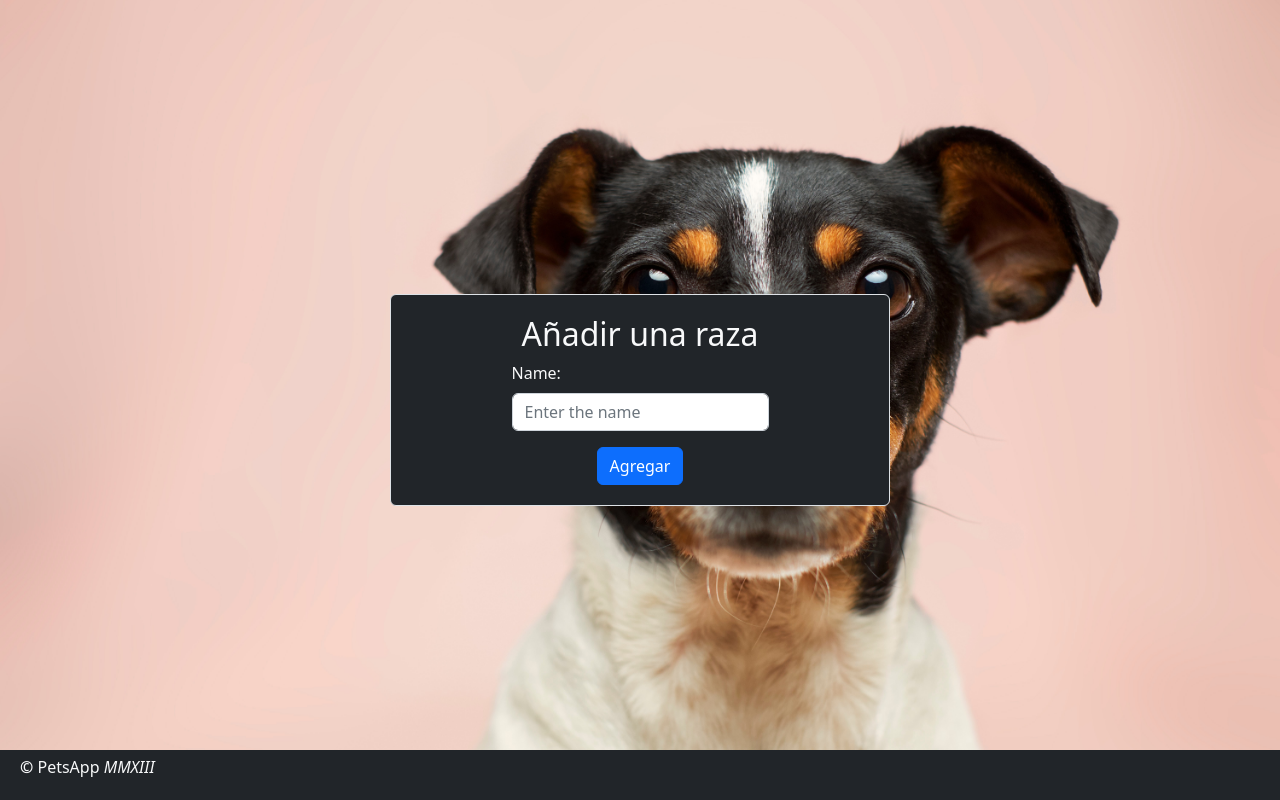
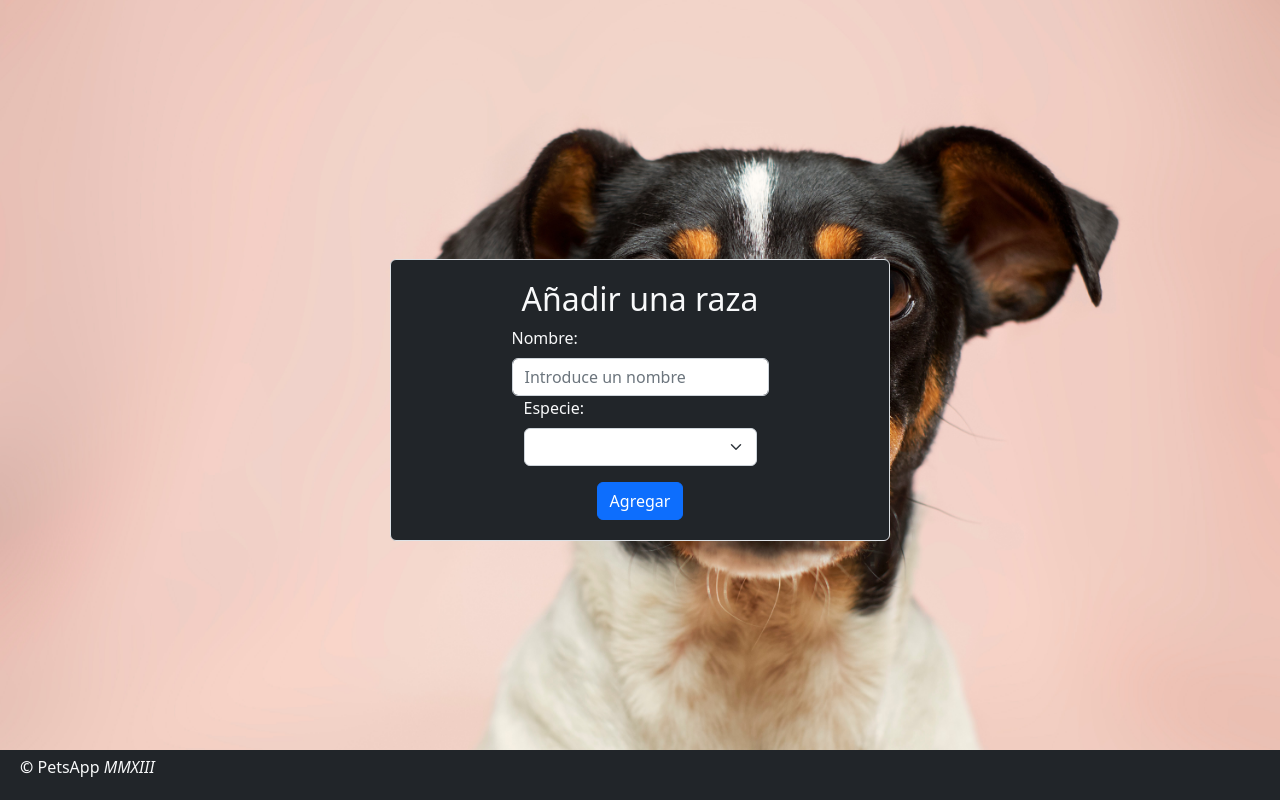
Before and after one commit to SebastianGamez/pets-app, a Vue app in the folder frontend/: page /race in a window 1280 px wide. Built offline with nearby package versions, Linux system fonts and the light colour scheme.

Commit message:
Finalización SelectInputComponent

```diff
--- /dev/null
+++ b/frontend/src/components/SelectInputComponent.vue
@@ -0,0 +1,60 @@
+// Description: This is the select input component
+// Author: Sebastián Gámez Ariza
+
+
+<script lang="ts" >
+    export default {
+        // Name
+        name: 'SelectInputComponent',
+        // Props
+        props: {
+            label: {
+                type: String,
+                required: true
+            },
+            id: {
+                type: String,
+                required: true
+            },
+            placeholder: {
+                type: String,
+                required: true
+            },
+            options: {
+                type: Array<String>,
+                required: true
+            }
+        },
+        // Variables
+        data() {
+            return {
+                inputValue: ""
+            }
+        },
+        // Watchers
+        watch: {
+            inputValue: {
+                handler(): void {
+                    this.$emit('getInputValue', {id: this.id, value: this.inputValue});
+                },
+            }
+        }
+    }
+</script>
+
+<template>
+    <div class="select-input container w-100 d-flex flex-column align-items-start">
+        <label class="form-label text-light">{{ label }}: </label>
+        <select class="form-select" :id="id" v-model="inputValue" autocomplete="off" >
+            <option disabled selected >{{ placeholder }}</option>
+            <option v-for="option in options" :value="option">{{ option }}</option>
+        </select>
+    </div>
+</template>
+
+// Styles
+<style>
+    select::after {
+        border-color: #000 transparent transparent transparent;
+    }
+</style>
--- a/frontend/src/pages/RacePage.vue
+++ b/frontend/src/pages/RacePage.vue
@@ -3,18 +3,27 @@
 
 <script>
     // Import the components
-    import InputTextComponent from '../components/InputTextComponent.vue'
+    import InputTextComponent from '../components/InputTextComponent.vue';
+    import SelectInputComponent from '../components/SelectInputComponent.vue';
 
     export default {
         name: 'RacePage',
         components: {
-            InputTextComponent
+            InputTextComponent,
+            SelectInputComponent
         },
         data() {
             return {
-                name: ''
+                name: '',
+                type: ''
             }
         },
+        methods: {
+            getInputValue({value}) {
+                this.type = value;
+                console.log(this.type);
+            }
+        }
     }
 </script>
 
@@ -26,11 +35,18 @@
             </div>
             <form class="form-form  d-flex flex-column justify-content-center align-items-center">
                 <InputTextComponent
-                    label="Name"
-                    placeholder="Enter the name"
+                    label="Nombre"
+                    placeholder="Introduce un nombre"
                     type="text"
                     id="name"
                     v-model="name"
+                />
+                <SelectInputComponent
+                    label="Especie"
+                    id="type"
+                    placeholder="Selecciona un tipo"
+                    :options="['Perro', 'Gato']"
+                    @getInputValue="getInputValue"
                 />
                 <input class="btn btn-primary mt-3" type="submit" value="Agregar"/>
             </form>
@@ -39,7 +55,7 @@
 </template>
 
 // Styles
-<style>
+<style scoped>
     .main-race {
         display: flex;
         justify-content: center;
```
